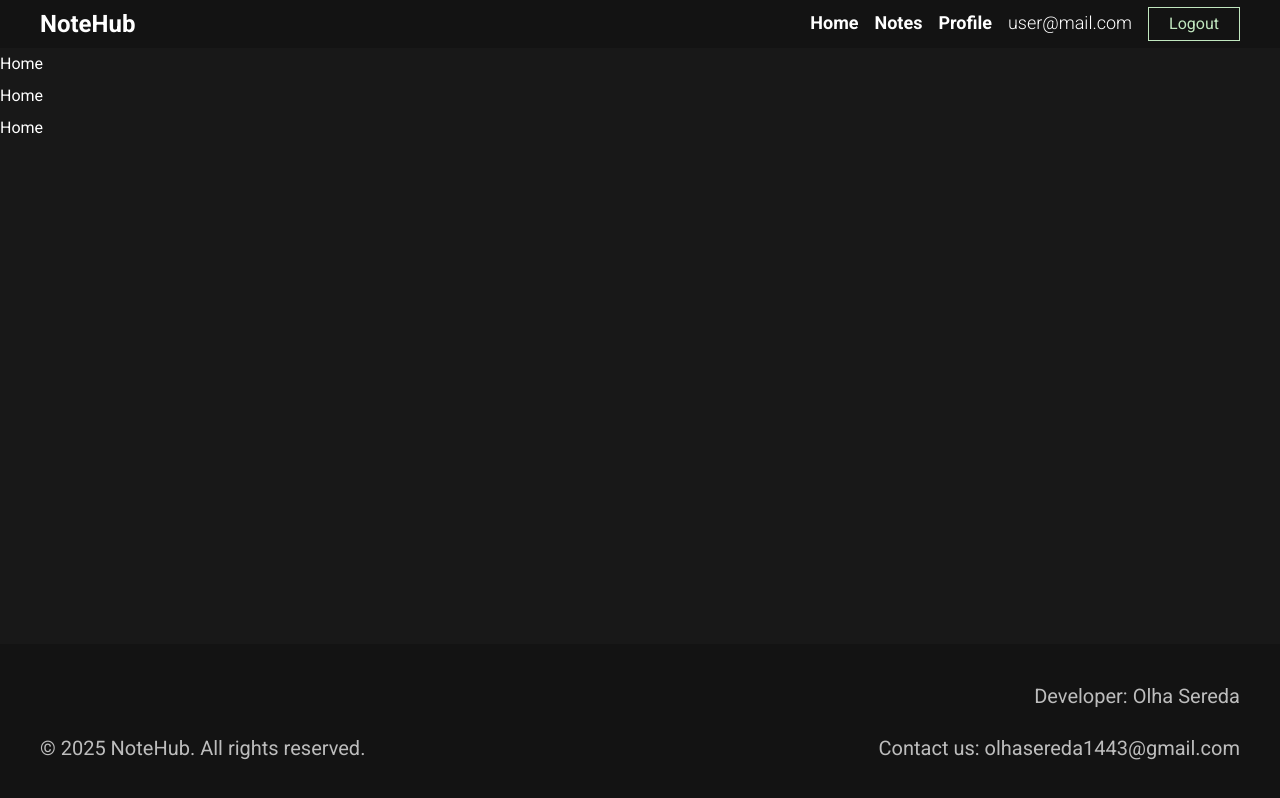
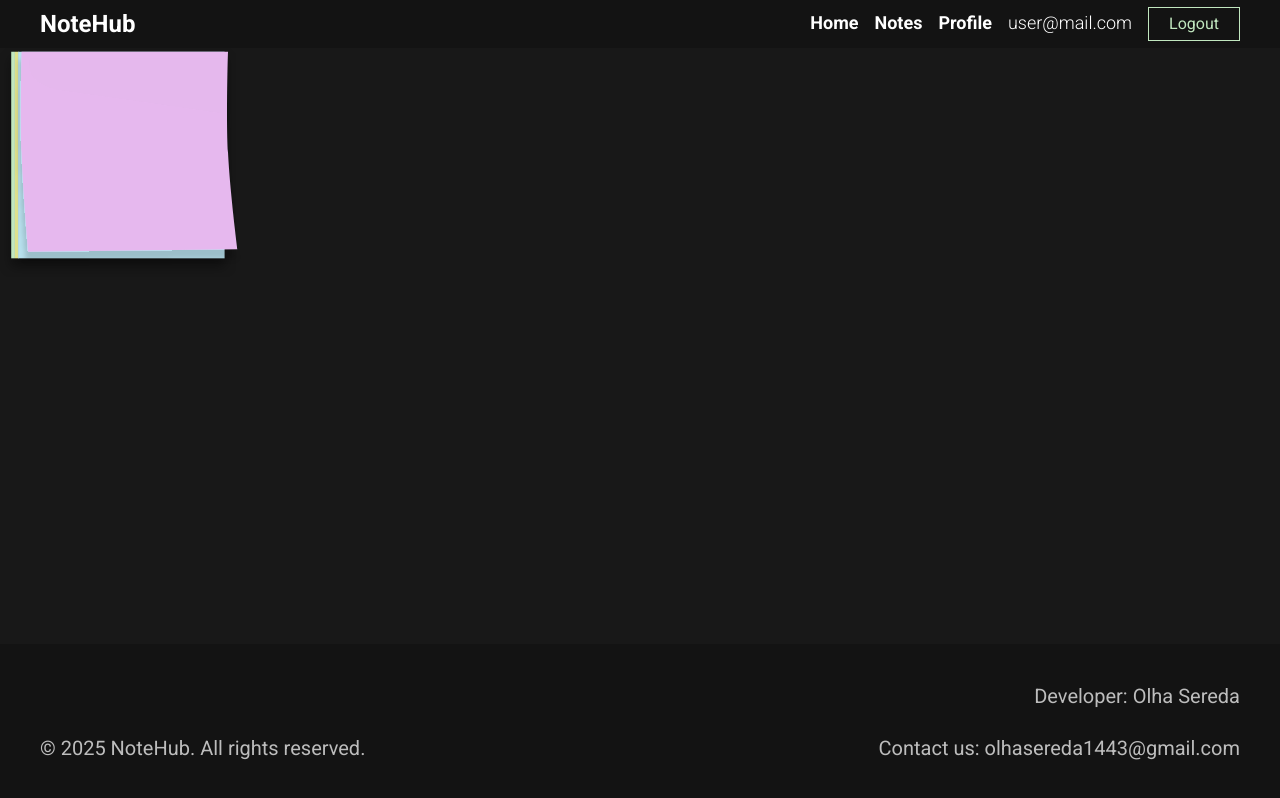
Before and after one commit to hellvita/notehub-helvita, a Next.js app: page / in a window 1280 px wide. Built offline with nearby package versions, Linux system fonts and the light colour scheme; no server answers.

Commit message:
add the width and height property to the IconNotes component

```diff
--- a/app/page.tsx
+++ b/app/page.tsx
@@ -1,9 +1,9 @@
+import IconNotes from "@/components/Home/IconNotes/IconNotes";
+
 export default function Home() {
   return (
     <main className="bg-black-800 grow">
-      <p>Home</p>
-      <p>Home</p>
-      <p>Home</p>
+      <IconNotes screenSize="mobile" />
     </main>
   );
 }
--- a/components/Home/IconNotes/IconNotes.tsx
+++ b/components/Home/IconNotes/IconNotes.tsx
@@ -5,8 +5,45 @@ interface IconNotesProps {
   screenSize: ScreenSize;
 }
 
+interface ImageSize {
+  width: {
+    mobile: number;
+    tablet: number;
+    "tablet-big": number;
+    desktop: number;
+  };
+  height: {
+    mobile: number;
+    tablet: number;
+    "tablet-big": number;
+    desktop: number;
+  };
+}
+
+const IMAGE_SIZE: ImageSize = {
+  width: {
+    mobile: 242,
+    tablet: 0,
+    "tablet-big": 0,
+    desktop: 0,
+  },
+  height: {
+    mobile: 221,
+    tablet: 0,
+    "tablet-big": 0,
+    desktop: 0,
+  },
+};
+
 export default function IconNotes({ screenSize }: IconNotesProps) {
   const imageSrc = `/notes-${screenSize}.svg`;
 
-  return <Image src={imageSrc} alt="a bunch of notes" />;
+  return (
+    <Image
+      src={imageSrc}
+      alt="a bunch of notes"
+      width={IMAGE_SIZE.width[screenSize]}
+      height={IMAGE_SIZE.height[screenSize]}
+    />
+  );
 }
```
